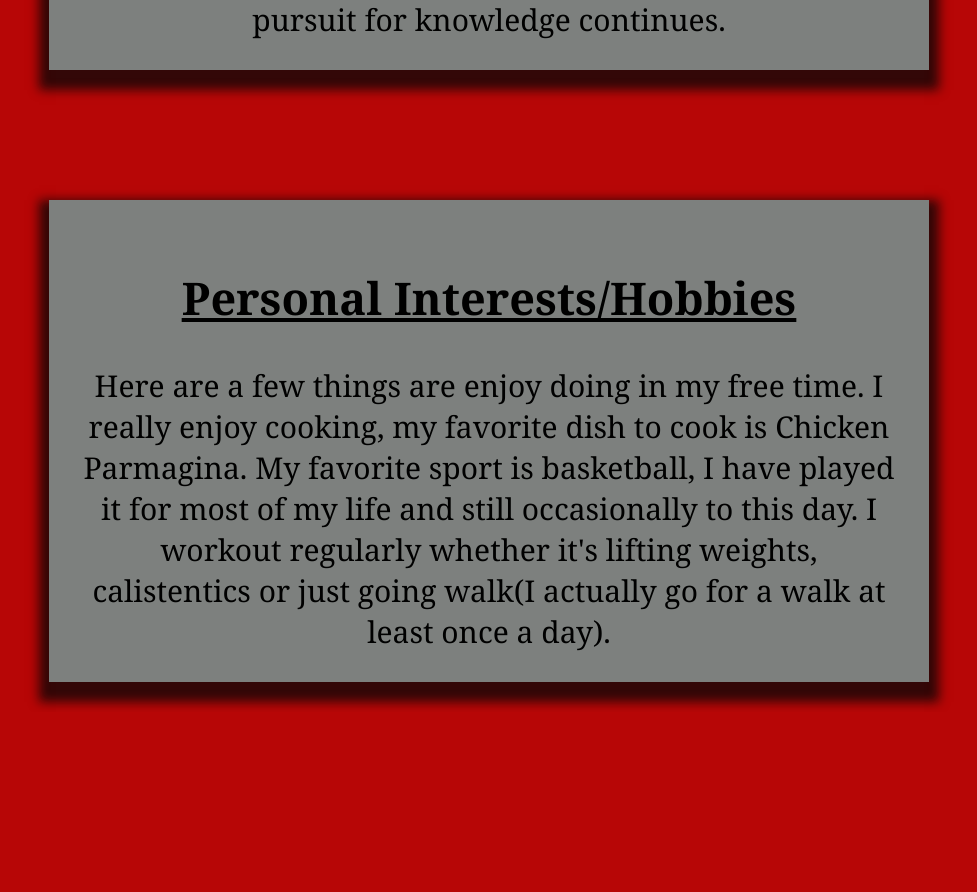
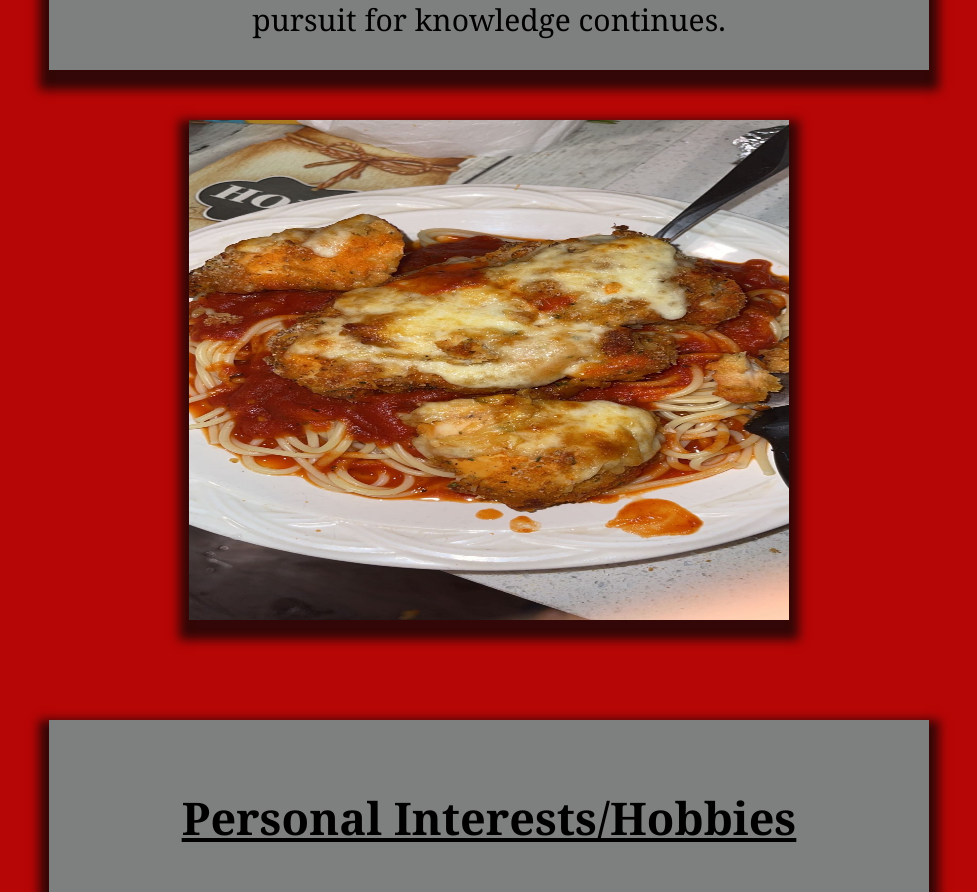
Before and after one commit to ManiG21/portfolio, a React (Create React App) app: page /about in a window 1280 px wide. Shown: the part 1372-2264 px from the top of the page, without its empty margins (151-1128 px from the left). Before the commit the page ends 2084 px from the top, so only its background shows below. Built offline with nearby package versions, Linux system fonts and the light colour scheme.

Commit message:
About Update 1.2

```diff
--- a/src/components/About/About.css
+++ b/src/components/About/About.css
@@ -67,6 +67,31 @@ box-shadow: 0px 10px 10px 10px rgba(7, 7, 7, 0.75);
 
 
 }
+#Chick {
+  display: flex;
+  justify-content: center;
+    width: 80%;
+    height: auto;
+    max-width: 600px;
+    max-height: 500px;
+    display: block;
+    margin-top: 20px;
+    /* margin-right: auto;
+    margin-left: auto; */
+    box-shadow: 0px 10px 10px 10px rgba(7, 7, 7, 0.75);
+    animation: 3s slidein ease;
+}
+@keyframes slidein  {
+    0% {
+      left:-2500px;
+    }
+    100% {
+      left: 0;
+    }
+
+
+
+}
 
 @media all and (max-width: 1300px) {
 .para{
--- a/src/components/About/About.js
+++ b/src/components/About/About.js
@@ -1,5 +1,6 @@
 import './About.css';
 import Me from './Me2.jpeg';
+import Chicken from './Chicken.JPG';
 // import Resume from './Armani_Grant_Resume.docx'
 
 
@@ -15,6 +16,8 @@ function About() {
             I aspire to go into to career in front-end website development and eventually UI/UX design as my pursuit for knowledge continues.
             {/* Here's a link to my resume <Link src= {Resume}>Resume</Link> */}
          </p>
+         <img className='logo'id='Chick' src={Chicken} alt='Me'></img>
+
          <p className='para'> <h2 id='ab'>Personal Interests/Hobbies</h2>Here are a few things are enjoy doing in my free time. I really enjoy cooking, my favorite dish to cook is
             Chicken Parmagina. My favorite sport is basketball, I have played it for most of my life and still
             occasionally to this day. I workout regularly
```
Also changed, not shown: src/components/About/Chicken.JPG (added).
